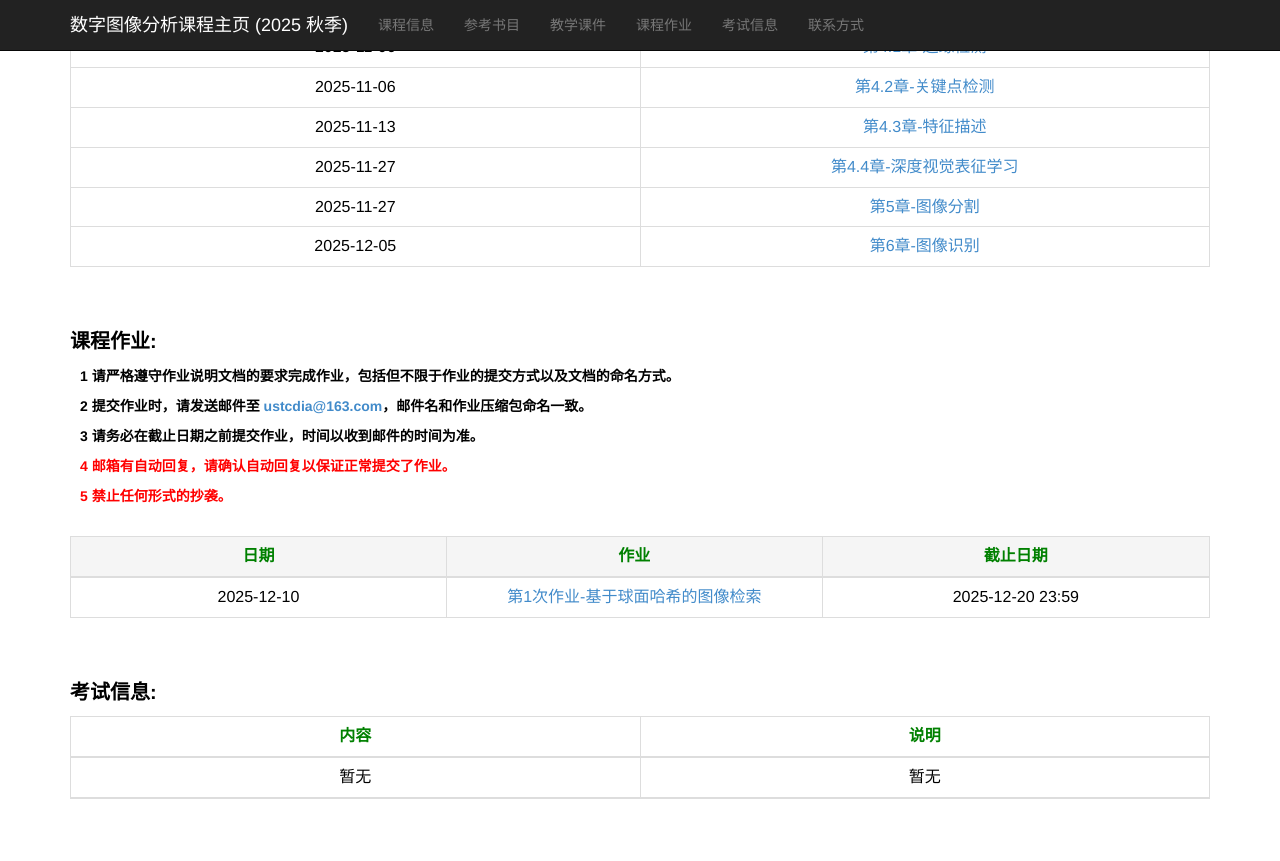
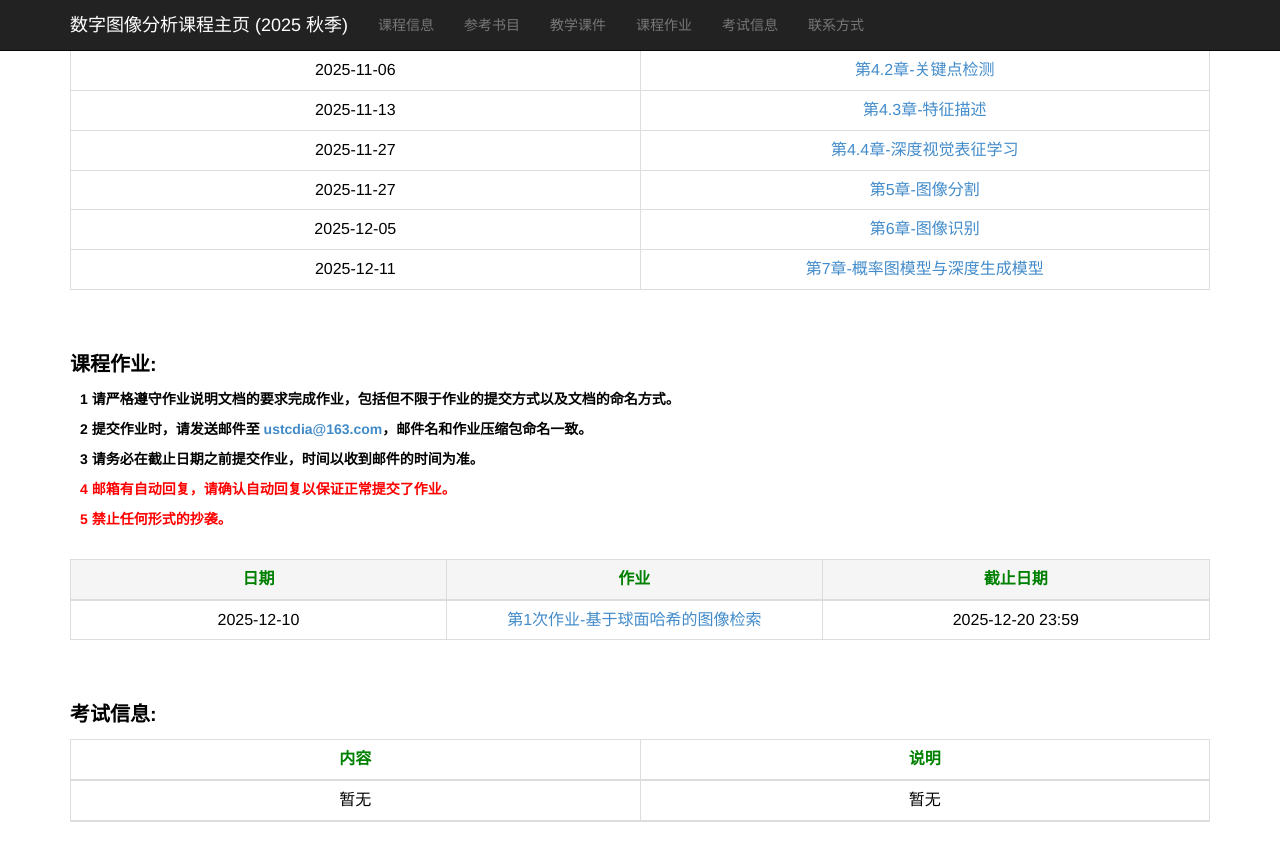
Before and after one commit to ustc-dia/ustc-dia.github.io, a Jekyll site: the page index.html, which Jekyll copies as it is, in a window 1280 px wide and 900 px high, scrolled down 999 px. Shown: the top 861 px of the window. Built offline with Jekyll 4.4.1, drawn with Linux system fonts in a browser that asks for light colours.

Commit message:
[feat] update slides

```diff
--- a/index.html
+++ b/index.html
@@ -131,11 +131,11 @@
                     <td>课程学分: 3.5 学分</td>
                 </tr>
 
-                <tr>
+                <!-- <tr>
                     <td></td>
                     <td></td>
                     <td></td>
-                </tr>
+                </tr> -->
 
                 <tr>
                     <td>课程 QQ 群</td>
@@ -210,6 +210,10 @@
                 <tr>
                     <td>2025-12-05</td>
                     <td><a href="./slides_2025_autumn/DIA课件-第6章.pdf" target="_blank">第6章-图像识别</a></td>
+                </tr>
+                <tr>
+                    <td>2025-12-11</td>
+                    <td><a href="./slides_2025_autumn/DIA课件-第7章.pdf" target="_blank">第7章-概率图模型与深度生成模型</a></td>
                 </tr>
 
                 <!-- <tr>
```
Also changed, not shown: 1 other file.
